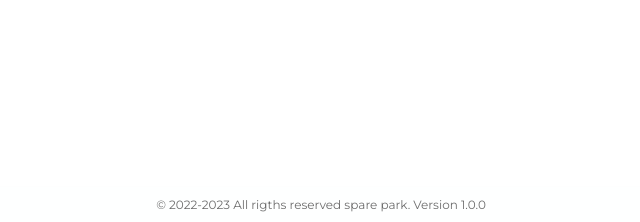
After one commit to ArjunYes/spareParkPHP, a PHP site: page /footer.php in a window 1280 px wide. The commit adds this page. Shown: the part 578-800 px from the top of the page, without its empty margins (319-959 px from the left). Run offline with PHP 8.4, Linux system fonts and the light colour scheme.

Commit message:
Updates to design

```diff
--- /dev/null
+++ b/footer.php
@@ -0,0 +1,33 @@
+<!DOCTYPE html>
+<html lang="en">
+
+<head>
+    <link rel="stylesheet" href="main.css">
+    <link rel="stylesheet" href="css/all.min.css">
+    <link rel="stylesheet" href="css/fontawesome.min.css">
+
+    <meta charset="UTF-8">
+    <meta http-equiv="X-UA-Compatible" content="IE=edge">
+    <meta name="viewport" content="width=device-width, initial-scale=1.0">
+    <title>Spare Park</title>
+
+    <link rel="preconnect" href="https://fonts.googleapis.com">
+    <link rel="preconnect" href="https://fonts.gstatic.com" crossorigin>
+    <link href="https://fonts.googleapis.com/css2?family=Montserrat:wght@400;600&display=swap" rel="stylesheet">
+
+</head>
+
+<body class="">
+
+
+
+    <footer class="footer">
+        <p> &copy 2022-2023 All rigths reserved spare park. Version 1.0.0</p>
+    </footer>
+
+    </div>
+
+
+</body>
+
+</html>
--- a/index.php
+++ b/index.php
@@ -32,8 +32,6 @@
 
         <div class="wrapper">
             <div class="page_1">
-
-
 
 
                 <?php
--- a/main.css
+++ b/main.css
@@ -295,6 +295,8 @@ body {
 }
 
 .footer {
+  position: absolute;
+  bottom: 0;
   display: flex;
   align-items: center;
   justify-content: center;
--- a/main.scss
+++ b/main.scss
@@ -327,6 +327,8 @@ body {
 }
 
 .footer {
+    position: absolute;
+    bottom: 0;
     display: flex;
     align-items: center;
     justify-content: center;
--- a/navbar.php
+++ b/navbar.php
@@ -49,7 +49,7 @@
         width: 85%;
         padding-bottom: 10px;
         color: black;
-        border: 1px solid black;
+        /* border: 1px solid black; */
     }
 
     .main-nav {
```
Also changed, not shown: Add_parking_space.php (added, +48 -0 lines), 1 other file.
